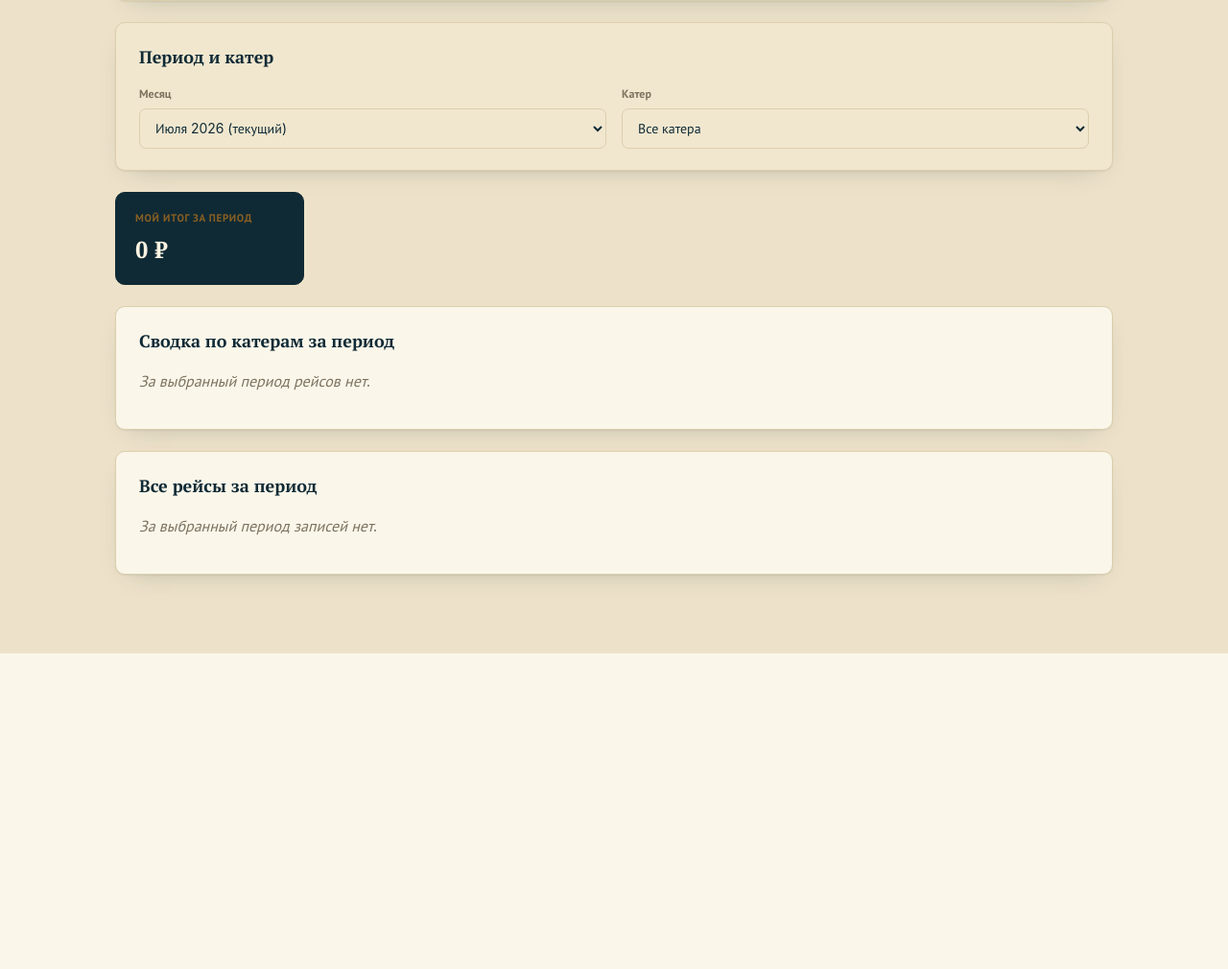
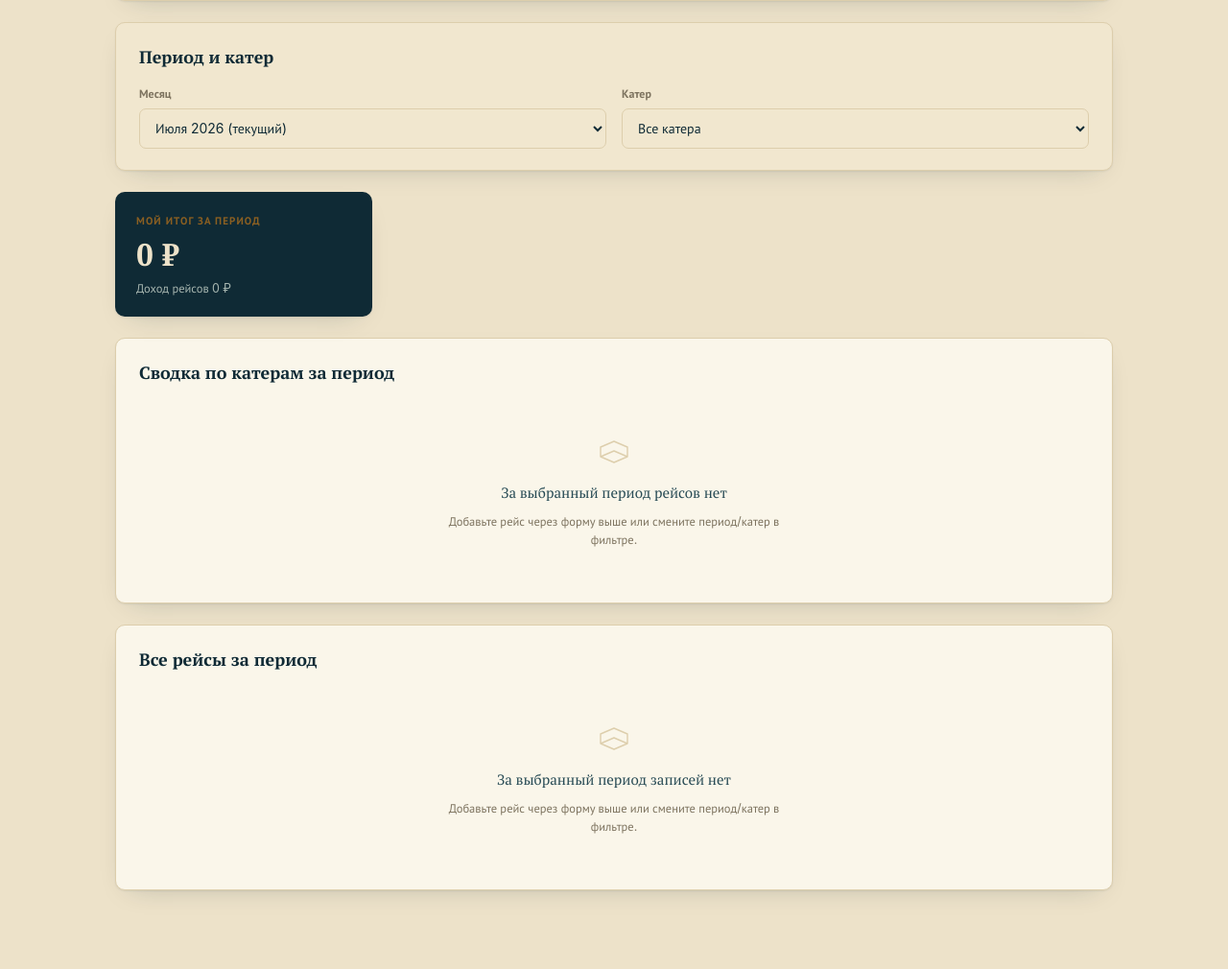
Before and after one commit to bodrbo/-, a Flask app: page /trips in a window 1280 px wide. Shown: the part 835-1845 px from the top of the page at 96% size. Before the commit the page ends 1516 px from the top, so only its background shows below. Run offline with Flask 3, Linux system fonts and the light colour scheme; data that the repository does not hold is empty.

Commit message:
Add hero dashboard with investor split bars, unified icon buttons, and richer empty states on trips page

```diff
--- a/static/style.css
+++ b/static/style.css
@@ -376,6 +376,96 @@ button[type="submit"]:focus-visible { outline: 2px solid var(--brass-strong); ou
 .total-card-grand .k { color: var(--brass-strong); }
 .total-card-grand .v { color: #fbf3e2; }
 
+/* --- hero dashboard: grand total + per-boat investor split --- */
+.hero-grid {
+  display: grid;
+  grid-template-columns: minmax(220px, 1.1fr) repeat(auto-fill, minmax(200px, 1fr));
+  gap: 14px;
+  margin-bottom: 22px;
+}
+@media (max-width: 920px) { .hero-grid { grid-template-columns: 1fr 1fr; } }
+@media (max-width: 560px) { .hero-grid { grid-template-columns: 1fr; } }
+
+.hero-card {
+  background: var(--ink);
+  color: var(--parchment);
+  border-radius: 10px;
+  padding: 22px 22px 20px;
+  display: flex;
+  flex-direction: column;
+  gap: 10px;
+  box-shadow: var(--shadow);
+}
+.hero-card .k {
+  font-size: 11px;
+  text-transform: uppercase;
+  letter-spacing: 0.1em;
+  color: var(--brass-strong);
+  font-weight: 700;
+}
+.hero-card .v {
+  font-family: 'PT Serif', Georgia, serif;
+  font-size: 32px;
+  font-weight: 700;
+  line-height: 1;
+}
+.hero-card .d { font-size: 12.5px; color: #a7b6b0; }
+
+.boat-card {
+  background: var(--paper);
+  border: 1px solid var(--hairline);
+  border-radius: 10px;
+  padding: 18px 18px 16px;
+  display: flex;
+  flex-direction: column;
+  gap: 12px;
+}
+.boat-card .top {
+  display: flex;
+  align-items: flex-start;
+  justify-content: space-between;
+  gap: 8px;
+}
+.boat-name {
+  font-family: 'PT Serif', Georgia, serif;
+  font-size: 16px;
+  font-weight: 700;
+}
+.boat-investor { font-size: 11.5px; color: var(--muted); margin-top: 2px; }
+.boat-amount { text-align: right; }
+.boat-amount .v { font-size: 19px; font-weight: 700; }
+.boat-amount .k {
+  font-size: 10.5px;
+  text-transform: uppercase;
+  letter-spacing: 0.08em;
+  color: var(--muted);
+}
+
+.split-bar {
+  display: flex;
+  height: 7px;
+  border-radius: 99px;
+  overflow: hidden;
+  background: var(--hairline-soft);
+}
+.split-bar span { height: 100%; }
+.split-legend {
+  display: flex;
+  flex-wrap: wrap;
+  gap: 10px 14px;
+  font-size: 11px;
+  color: var(--muted);
+  margin: -8px 0 22px;
+}
+.split-legend i {
+  display: inline-block;
+  width: 7px;
+  height: 7px;
+  border-radius: 2px;
+  margin-right: 5px;
+  vertical-align: middle;
+}
+
 /* --- form grouping (used on the trip form) --- */
 .form-group {
   flex: 1 1 100%;
@@ -452,7 +542,42 @@ table.gloss td.term { font-weight: 700; color: var(--ink); font-variant-numeric:
 }
 .btn-delete:hover { background: var(--danger); color: #fff8f4; border-color: var(--danger); }
 
+/* --- unified icon buttons (table row actions) ---
+   ".row-actions" is added to the selector purely to out-specificity the
+   generic button[type="submit"] rule above for the delete <button>. */
+.row-actions .icon-btn {
+  display: inline-flex;
+  align-items: center;
+  justify-content: center;
+  width: 27px;
+  height: 27px;
+  padding: 0;
+  border-radius: 6px;
+  border: 1px solid var(--hairline);
+  background: transparent;
+  color: var(--ink-soft);
+  cursor: pointer;
+  text-decoration: none;
+}
+.row-actions .icon-btn:hover { background: var(--ink); color: var(--parchment); border-color: var(--ink); }
+.row-actions .icon-btn.danger:hover { background: var(--danger); color: #fff8f4; border-color: var(--danger); }
+.row-actions .icon-btn svg { width: 13px; height: 13px; }
+
 .empty { color: var(--muted); font-style: italic; }
+
+/* --- empty state (with icon) --- */
+.empty-state {
+  display: flex;
+  flex-direction: column;
+  align-items: center;
+  text-align: center;
+  gap: 10px;
+  padding: 34px 20px;
+  color: var(--muted);
+}
+.empty-state svg { width: 40px; height: 40px; color: var(--hairline); }
+.empty-state .t { font-family: 'PT Serif', Georgia, serif; font-size: 15px; color: var(--ink-soft); }
+.empty-state .s { font-size: 12.5px; max-width: 38ch; }
 
 .alert {
   background: #f6e2da;
--- a/templates/trips.html
+++ b/templates/trips.html
@@ -221,18 +221,41 @@
     </form>
   </section>
 
-  <section class="totals-grid">
-    <div class="panel total-card total-card-grand">
+  <div class="hero-grid">
+    <div class="hero-card">
       <span class="k">Мой итог за период</span>
-      <span class="v">{{ "%.0f"|format(grand_my_share) }} ₽</span>
+      <span class="v tabular">{{ "%.0f"|format(grand_my_share) }} ₽</span>
+      <span class="d">Доход рейсов {{ "%.0f"|format(grand_revenue) }} ₽{% if by_investor %} · инвесторам {{ "%.0f"|format(by_investor.values()|sum(attribute='payout')) }} ₽{% endif %}</span>
     </div>
-    {% for investor, info in by_investor.items() %}
-    <div class="panel total-card">
-      <span class="k">{{ investor }}</span>
-      <span class="v">{{ "%.0f"|format(info.payout) }} ₽</span>
+    {% for boat_name, t in by_boat.items() %}
+    {% set investor = (boats|selectattr('name', 'equalto', boat_name)|map(attribute='investor')|first) or 'не указан' %}
+    {% set split_total = t.my_share + t.investor_payout %}
+    <div class="boat-card">
+      <div class="top">
+        <div>
+          <div class="boat-name">{{ boat_name }}</div>
+          <div class="boat-investor">Инвестор — {{ investor }}</div>
+        </div>
+        <div class="boat-amount">
+          <div class="v tabular">{{ "%.0f"|format(t.investor_payout) }} ₽</div>
+          <div class="k">инвестору</div>
+        </div>
+      </div>
+      <div class="split-bar" aria-hidden="true">
+        {% if split_total > 0 %}
+        <span style="width:{{ (t.my_share / split_total * 100)|round(1) }}%; background:var(--brass);"></span>
+        <span style="width:{{ (t.investor_payout / split_total * 100)|round(1) }}%; background:var(--ink-soft);"></span>
+        {% endif %}
+      </div>
     </div>
     {% endfor %}
-  </section>
+  </div>
+  {% if by_boat %}
+  <div class="split-legend">
+    <span><i style="background:var(--brass);"></i>Мне</span>
+    <span><i style="background:var(--ink-soft);"></i>Инвестору</span>
+  </div>
+  {% endif %}
 
   <section class="panel">
     <h2>Сводка по катерам за период</h2>
@@ -256,7 +279,13 @@
       {% endfor %}
     </table>
     {% else %}
-    <p class="empty">За выбранный период рейсов нет.</p>
+    <div class="empty-state">
+      <svg viewBox="0 0 40 40" fill="none" stroke="currentColor" stroke-width="1.4" stroke-linecap="round" stroke-linejoin="round">
+        <path d="M6 24l14 6 14-6M6 24V14l14-6 14 6v10M6 24l14-6 14 6"/>
+      </svg>
+      <div class="t">За выбранный период рейсов нет</div>
+      <div class="s">Добавьте рейс через форму выше или смените период/катер в фильтре.</div>
+    </div>
     {% endif %}
   </section>
 
@@ -285,10 +314,18 @@
           <td class="amount">{{ "%.0f"|format(t.investor_payout) }}</td>
           <td class="amount">{{ "%.0f"|format(t.my_share) }}</td>
           <td class="row-actions">
-            <a href="{{ url_for('edit_trip', trip_id=t.id) }}" class="btn-edit" title="Редактировать">✎</a>
+            <a href="{{ url_for('edit_trip', trip_id=t.id) }}" class="icon-btn" title="Редактировать">
+              <svg viewBox="0 0 20 20" fill="none" stroke="currentColor" stroke-width="1.6" stroke-linecap="round" stroke-linejoin="round">
+                <path d="M13.5 3.5l3 3L6 17H3v-3L13.5 3.5z"/>
+              </svg>
+            </a>
             <form action="{{ url_for('delete_trip', trip_id=t.id) }}" method="post"
                   onsubmit="return confirm('Удалить этот рейс? Связанная запись в зарплатах тоже удалится.');">
-              <button type="submit" class="btn-delete" title="Удалить">✕</button>
+              <button type="submit" class="icon-btn danger" title="Удалить">
+                <svg viewBox="0 0 20 20" fill="none" stroke="currentColor" stroke-width="1.6" stroke-linecap="round" stroke-linejoin="round">
+                  <path d="M4 5h12M8 5V3.5h4V5M6 5v11.5A1.5 1.5 0 007.5 18h5a1.5 1.5 0 001.5-1.5V5"/>
+                </svg>
+              </button>
             </form>
           </td>
         </tr>
@@ -296,7 +333,13 @@
       </tbody>
     </table>
     {% else %}
-    <p class="empty">За выбранный период записей нет.</p>
+    <div class="empty-state">
+      <svg viewBox="0 0 40 40" fill="none" stroke="currentColor" stroke-width="1.4" stroke-linecap="round" stroke-linejoin="round">
+        <path d="M6 24l14 6 14-6M6 24V14l14-6 14 6v10M6 24l14-6 14 6"/>
+      </svg>
+      <div class="t">За выбранный период записей нет</div>
+      <div class="s">Добавьте рейс через форму выше или смените период/катер в фильтре.</div>
+    </div>
     {% endif %}
   </section>
 
```
